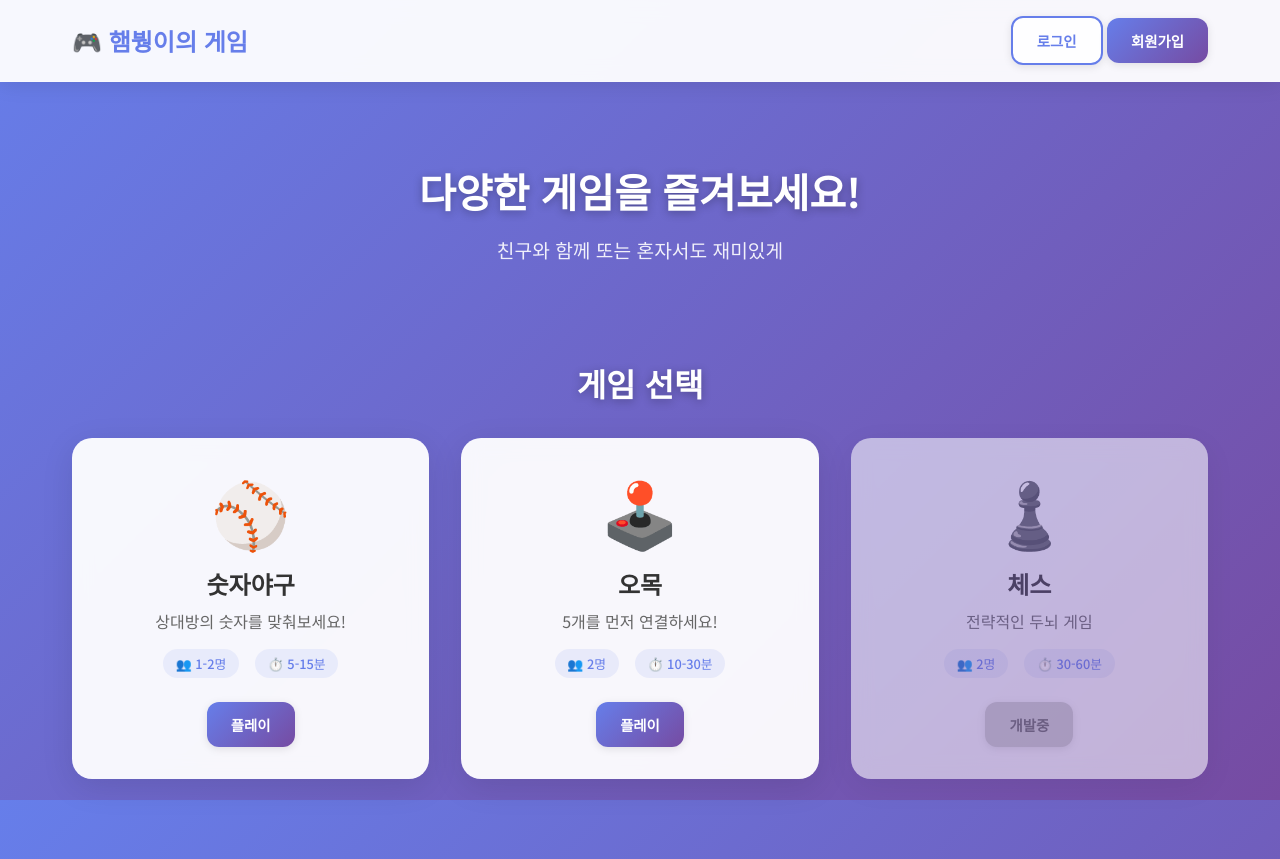
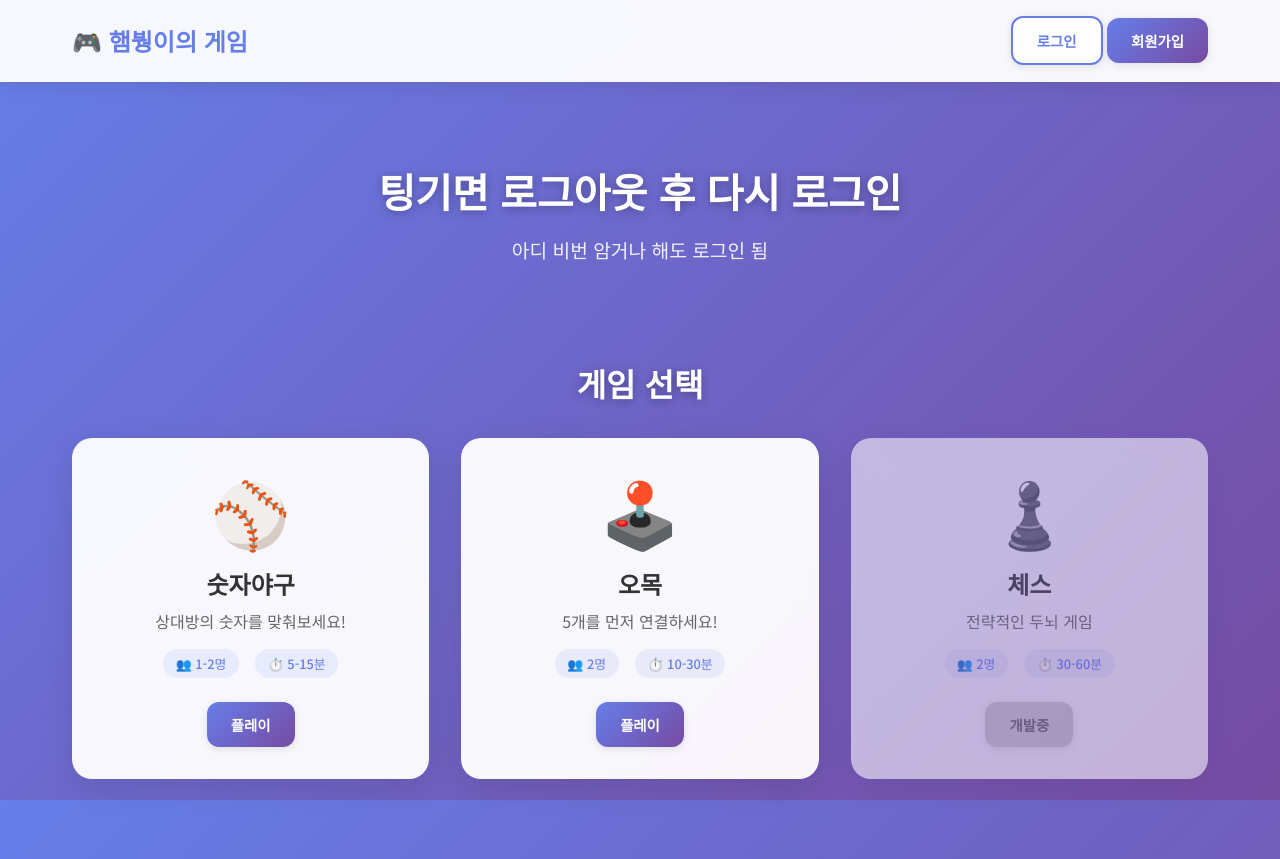
Before and after one commit to leesujjdjdfj/07_17, a website: page public/index.html in a window 1280 px wide. Drawn offline with Linux system fonts and the light colour scheme.

Commit message:
Add files via upload

```diff
--- a/public/index.html
+++ b/public/index.html
@@ -3,7 +3,7 @@
 <head>
     <meta charset="UTF-8">
     <meta name="viewport" content="width=device-width, initial-scale=1.0">
-    <title>햄붱이의 게임 플랫폼</title>
+    <title>겜만들기 어렵다..</title>
     <link rel="stylesheet" href="style.css">
     <link href="https://fonts.googleapis.com/css2?family=Noto+Sans+KR:wght@300;400;500;700&display=swap" rel="stylesheet">
 </head>
@@ -35,8 +35,8 @@
         <!-- 홈 화면 -->
         <section id="home-screen" class="screen active">
             <div class="hero-section">
-                <h2 class="hero-title">다양한 게임을 즐겨보세요!</h2>
-                <p class="hero-subtitle">친구와 함께 또는 혼자서도 재미있게</p>
+                <h2 class="hero-title">팅기면 로그아웃 후 다시 로그인</h2>
+                <p class="hero-subtitle">아디 비번 암거나 해도 로그인 됨</p>
             </div>
 
             <!-- 게임 선택 카드 -->
```
